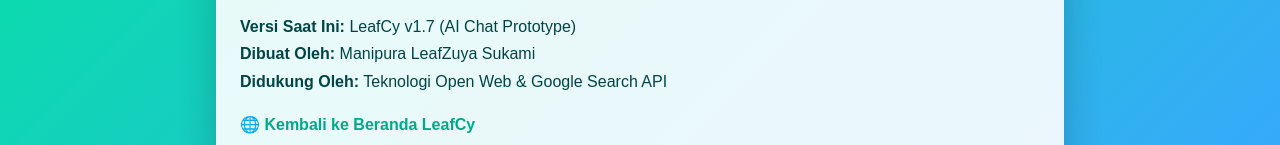
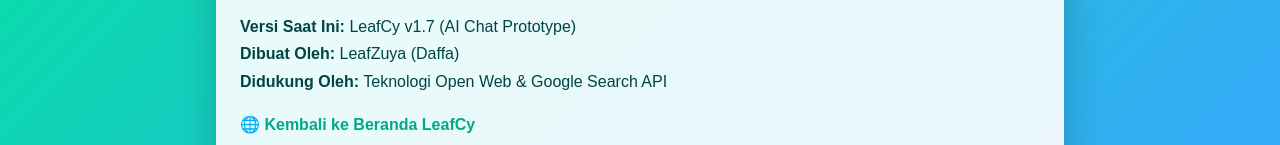
Before and after one commit to LeafZuya/Chat-With-LeafCy, a plain HTML site: page about.html in a window 1280 px wide. Shown: the part 390-535 px from the top of the page. Drawn offline with Linux system fonts and the light colour scheme.

Commit message:
Update about.html

```diff
--- a/about.html
+++ b/about.html
@@ -42,7 +42,7 @@
     <p>LeafCy dibuat dengan menggunakan teknologi JavaScript dan logika percakapan cerdas yang dapat berkembang dari waktu ke waktu. Tujuannya adalah menjadi teman digital yang ramah, edukatif, dan menyenangkan bagi siapa pun yang ingin belajar, mengobrol, atau mencari hiburan.</p>
     <p>LeafCy terus dikembangkan agar bisa memahami konteks percakapan dengan lebih alami dan membantu pengguna dengan informasi yang akurat serta gaya berbicara yang santai dan menyenangkan 🍃.</p>
     <p><b>Versi Saat Ini:</b> LeafCy v1.7 (AI Chat Prototype)<br>
-    <b>Dibuat Oleh:</b> Manipura LeafZuya Sukami<br>
+    <b>Dibuat Oleh:</b> LeafZuya (Daffa)<br>
     <b>Didukung Oleh:</b> Teknologi Open Web & Google Search API</p>
     <p>🌐 <a href="index.html">Kembali ke Beranda LeafCy</a></p>
   </div>
```
